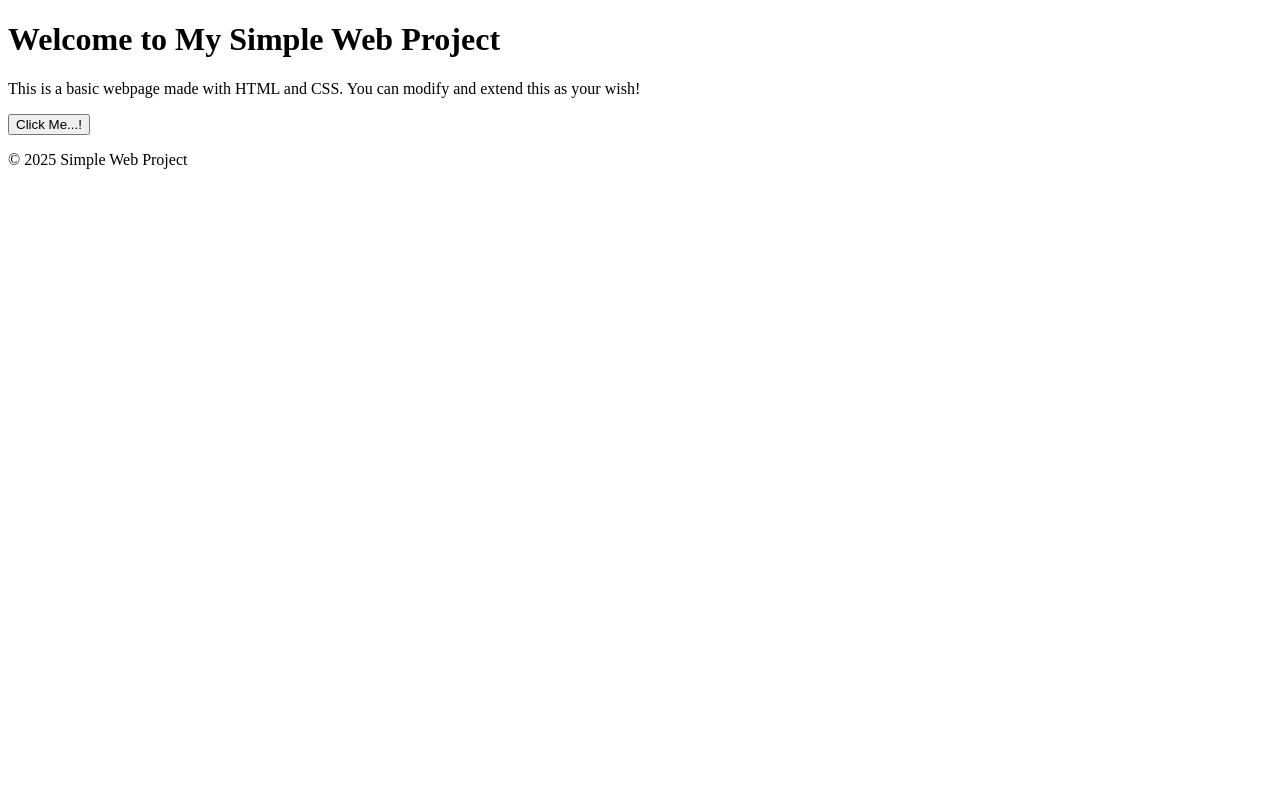
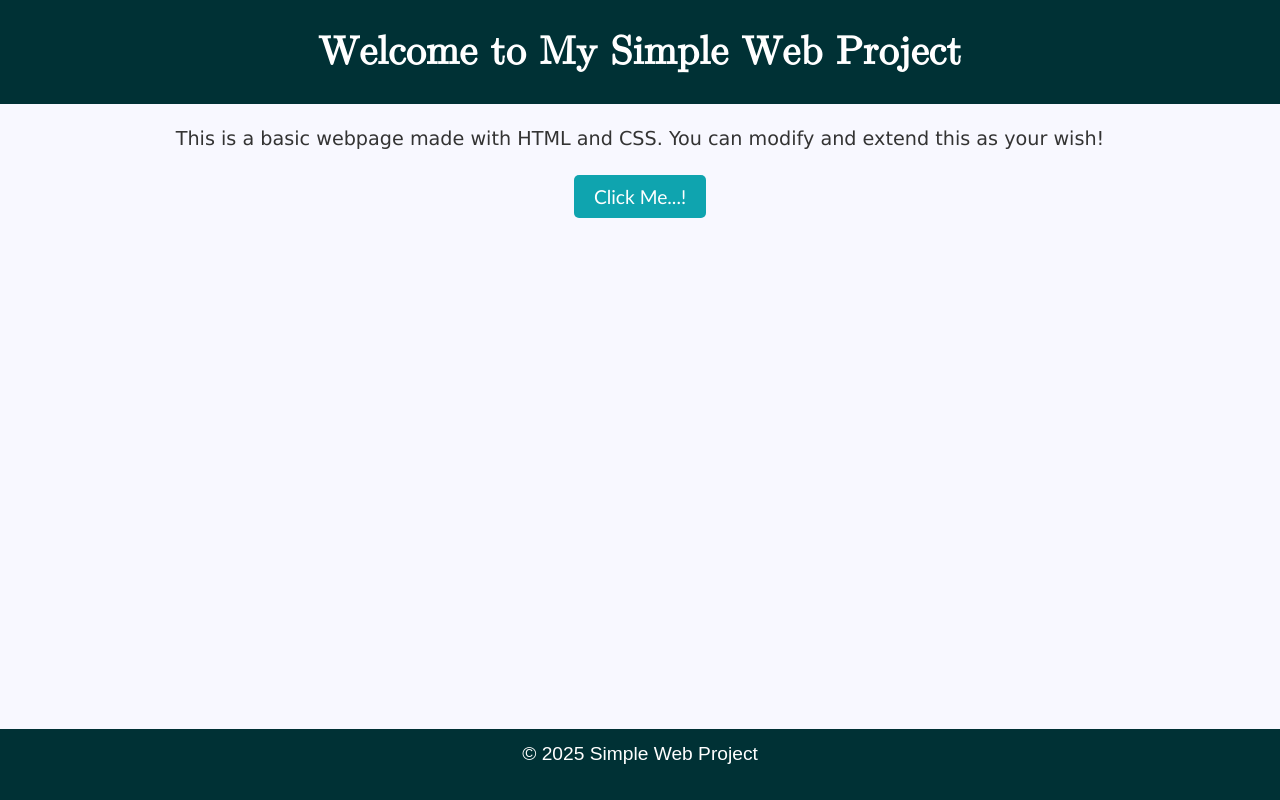
Before and after one commit to SharanKataria22/SimpleProject, a plain HTML site: page index.html in a window 1280 px wide. Drawn offline with Linux system fonts and the light colour scheme.

Commit message:
index.html

```diff
--- a/index.html
+++ b/index.html
@@ -5,7 +5,74 @@
     <meta charset="UTF-8">
     <meta name="viewport" content="width=device-width, initial-scale=1.0">
     <title>Simple Web Project</title>
-    <link rel="stylesheet" href="styles.css">
+<!--     <link rel="stylesheet" href="styles.css"> -->
+    <style>
+        * {
+    margin: 0;
+    padding: 0;
+    box-sizing: border-box;
+}
+
+body {
+    font-family: Arial, sans-serif;
+    background-color: ghostwhite;
+    color: #333;
+    line-height: 1.6;
+    margin: 0;
+    padding: 0;
+}
+
+header {
+    background-color: #003135;
+    color: #fff;
+    padding: 20px;
+    text-align: center;
+}
+
+h1 {
+    font-size: 2.5rem;
+    font-family: math;
+}
+
+main {
+    padding: 20px;
+    text-align: center;
+}
+
+.para{
+    font-family: Verdana, Geneva, Tahoma, sans-serif;
+}
+
+p {
+    font-size: 1.2rem;
+    margin-bottom: 20px;
+}
+
+.cta-button {
+    padding: 10px 20px;
+    font-size: 1.2rem;
+    font-family: 'Trebuchet MS', 'Lucida Sans Unicode', 'Lucida Grande', 'Lucida Sans', Arial, sans-serif;
+    background-color: #0fa4af;
+    color: #fff;
+    border: none;
+    border-radius: 5px;
+    cursor: pointer;
+}
+
+.cta-button:hover {
+    background-color: #024950;
+}
+
+footer {
+    background-color: #003135;
+    color: #fff;
+    text-align: center;
+    padding: 10px;
+    position: absolute;
+    bottom: 0;
+    width: 100%;
+}
+    </style>
 </head>
 
 <body>
```
